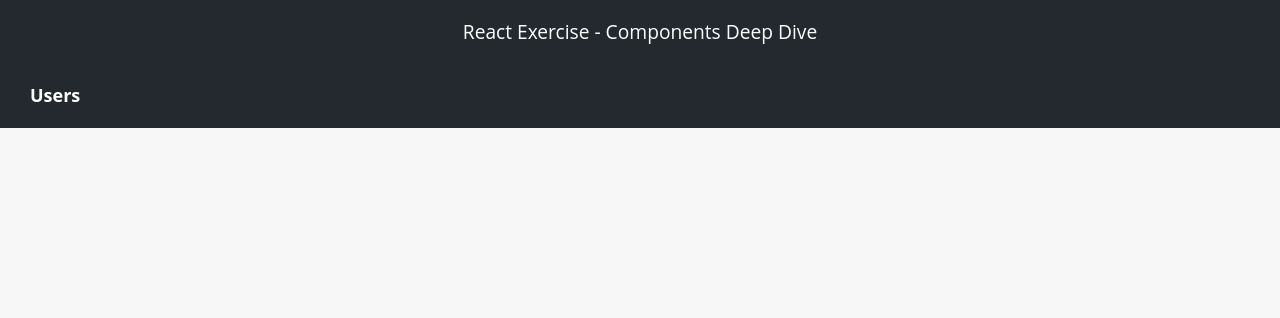
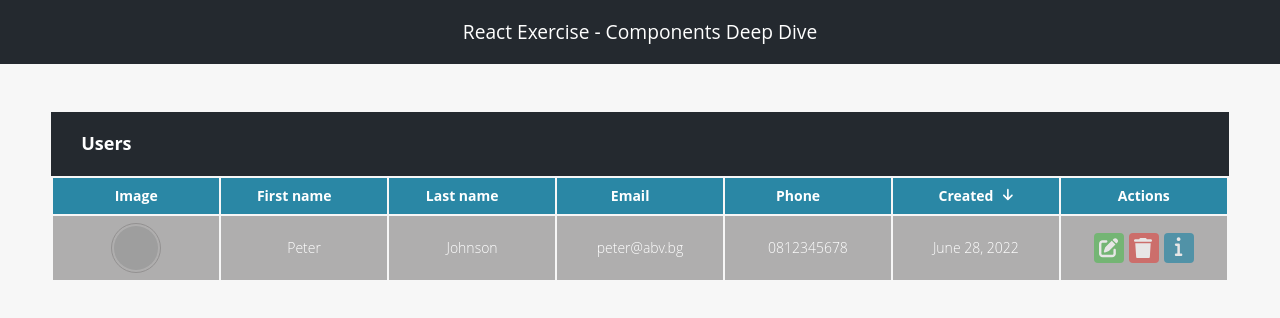
Before and after one commit to Vasilev-Stefan/React-02-Components-Deep-Dive, a React (Vite) app in the folder client/: page / in a window 1280 px wide. Shown: the top 318 px of the page. Built offline with nearby package versions, Linux system fonts and the light colour scheme; grey boxes are pictures that could not be loaded.

Commit message:
Add Table component

```diff
--- a/client/src/App.jsx
+++ b/client/src/App.jsx
@@ -1,14 +1,17 @@
 import { Header } from "./components/Header.jsx";
 import { Search } from "./components/Search.jsx";
+import { Table } from "./components/Table.jsx";
 
 function App() {
 
   return (
     <>
       <Header />
-      <div>
+      <main class="main">
         <Search />
-      </div>
+
+        <Table />
+      </main>
     </>
   )
 }
--- /dev/null
+++ b/client/src/components/Table.jsx
@@ -0,0 +1,64 @@
+import { UserList } from "./UserList.jsx";
+
+export function Table() {
+    return (
+        <table className="table">
+          <thead>
+            <tr>
+              <th>
+                Image
+              </th>
+              <th>
+                First name<svg aria-hidden="true" focusable="false" data-prefix="fas" data-icon="arrow-down"
+                  className="icon svg-inline--fa fa-arrow-down Table_icon__+HHgn" role="img"
+                  xmlns="http://www.w3.org/2000/svg" viewBox="0 0 384 512">
+                  <path fill="currentColor"
+                    d="M374.6 310.6l-160 160C208.4 476.9 200.2 480 192 480s-16.38-3.125-22.62-9.375l-160-160c-12.5-12.5-12.5-32.75 0-45.25s32.75-12.5 45.25 0L160 370.8V64c0-17.69 14.33-31.1 31.1-31.1S224 46.31 224 64v306.8l105.4-105.4c12.5-12.5 32.75-12.5 45.25 0S387.1 298.1 374.6 310.6z">
+                  </path>
+                </svg>
+              </th>
+              <th>
+                Last name<svg aria-hidden="true" focusable="false" data-prefix="fas" data-icon="arrow-down"
+                  className="icon svg-inline--fa fa-arrow-down Table_icon__+HHgn" role="img"
+                  xmlns="http://www.w3.org/2000/svg" viewBox="0 0 384 512">
+                  <path fill="currentColor"
+                    d="M374.6 310.6l-160 160C208.4 476.9 200.2 480 192 480s-16.38-3.125-22.62-9.375l-160-160c-12.5-12.5-12.5-32.75 0-45.25s32.75-12.5 45.25 0L160 370.8V64c0-17.69 14.33-31.1 31.1-31.1S224 46.31 224 64v306.8l105.4-105.4c12.5-12.5 32.75-12.5 45.25 0S387.1 298.1 374.6 310.6z">
+                  </path>
+                </svg>
+              </th>
+              <th>
+                Email<svg className={'icon' + ' svg-inline--fa fa-arrow-down Table_icon__+HHgn'} aria-hidden="true" focusable="false" data-prefix="fas" data-icon="arrow-down" role="img" xmlns="http://www.w3.org/2000/svg"
+                  viewBox="0 0 384 512">
+                  <path fill="currentColor"
+                    d="M374.6 310.6l-160 160C208.4 476.9 200.2 480 192 480s-16.38-3.125-22.62-9.375l-160-160c-12.5-12.5-12.5-32.75 0-45.25s32.75-12.5 45.25 0L160 370.8V64c0-17.69 14.33-31.1 31.1-31.1S224 46.31 224 64v306.8l105.4-105.4c12.5-12.5 32.75-12.5 45.25 0S387.1 298.1 374.6 310.6z">
+                  </path>
+                </svg>
+              </th>
+              <th>
+                Phone<svg aria-hidden="true" focusable="false" data-prefix="fas" data-icon="arrow-down"
+                  className="icon svg-inline--fa fa-arrow-down Table_icon__+HHgn" role="img"
+                  xmlns="http://www.w3.org/2000/svg" viewBox="0 0 384 512">
+                  <path fill="currentColor"
+                    d="M374.6 310.6l-160 160C208.4 476.9 200.2 480 192 480s-16.38-3.125-22.62-9.375l-160-160c-12.5-12.5-12.5-32.75 0-45.25s32.75-12.5 45.25 0L160 370.8V64c0-17.69 14.33-31.1 31.1-31.1S224 46.31 224 64v306.8l105.4-105.4c12.5-12.5 32.75-12.5 45.25 0S387.1 298.1 374.6 310.6z">
+                  </path>
+                </svg>
+              </th>
+              <th>
+                Created
+                <svg aria-hidden="true" focusable="false" data-prefix="fas" data-icon="arrow-down"
+                  className="icon active-icon svg-inline--fa fa-arrow-down Table_icon__+HHgn" role="img"
+                  xmlns="http://www.w3.org/2000/svg" viewBox="0 0 384 512">
+                  <path fill="currentColor"
+                    d="M374.6 310.6l-160 160C208.4 476.9 200.2 480 192 480s-16.38-3.125-22.62-9.375l-160-160c-12.5-12.5-12.5-32.75 0-45.25s32.75-12.5 45.25 0L160 370.8V64c0-17.69 14.33-31.1 31.1-31.1S224 46.31 224 64v306.8l105.4-105.4c12.5-12.5 32.75-12.5 45.25 0S387.1 298.1 374.6 310.6z">
+                  </path>
+                </svg>
+              </th>
+              <th>Actions</th>
+            </tr>
+          </thead>
+          <tbody>
+            <UserList />
+          </tbody>
+        </table>
+    )
+}
--- /dev/null
+++ b/client/src/components/UserList.jsx
@@ -0,0 +1,44 @@
+export function UserList() {
+    return (
+        <tr>
+              <td>
+                <img src="https://cdn.pixabay.com/photo/2015/10/05/22/37/blank-profile-picture-973460__340.png"
+                  alt="Peter's profile" className="image" />
+              </td>
+              <td>Peter</td>
+              <td>Johnson</td>
+              <td>peter@abv.bg</td>
+              <td>0812345678</td>
+              <td>June 28, 2022</td>
+
+              <td className="actions">
+                <button className="btn edit-btn" title="Edit">
+                  <svg aria-hidden="true" focusable="false" data-prefix="fas" data-icon="pen-to-square"
+                    className="svg-inline--fa fa-pen-to-square" role="img" xmlns="http://www.w3.org/2000/svg"
+                    viewBox="0 0 532 512">
+                    <path fill="currentColor"
+                      d="M490.3 40.4C512.2 62.27 512.2 97.73 490.3 119.6L460.3 149.7L362.3 51.72L392.4 21.66C414.3-.2135 449.7-.2135 471.6 21.66L490.3 40.4zM172.4 241.7L339.7 74.34L437.7 172.3L270.3 339.6C264.2 345.8 256.7 350.4 248.4 353.2L159.6 382.8C150.1 385.6 141.5 383.4 135 376.1C128.6 370.5 126.4 361 129.2 352.4L158.8 263.6C161.6 255.3 166.2 247.8 172.4 241.7V241.7zM192 63.1C209.7 63.1 224 78.33 224 95.1C224 113.7 209.7 127.1 192 127.1H96C78.33 127.1 64 142.3 64 159.1V416C64 433.7 78.33 448 96 448H352C369.7 448 384 433.7 384 416V319.1C384 302.3 398.3 287.1 416 287.1C433.7 287.1 448 302.3 448 319.1V416C448 469 405 512 352 512H96C42.98 512 0 469 0 416V159.1C0 106.1 42.98 63.1 96 63.1H192z">
+                    </path>
+                  </svg>
+                </button>
+                <button className="btn delete-btn" title="Delete">
+                  <svg aria-hidden="true" focusable="false" data-prefix="fas" data-icon="trash"
+                    className="svg-inline--fa fa-trash" role="img" xmlns="http://www.w3.org/2000/svg" viewBox="0 0 498 512">
+                    <path fill="currentColor"
+                      d="M135.2 17.69C140.6 6.848 151.7 0 163.8 0H284.2C296.3 0 307.4 6.848 312.8 17.69L320 32H416C433.7 32 448 46.33 448 64C448 81.67 433.7 96 416 96H32C14.33 96 0 81.67 0 64C0 46.33 14.33 32 32 32H128L135.2 17.69zM394.8 466.1C393.2 492.3 372.3 512 346.9 512H101.1C75.75 512 54.77 492.3 53.19 466.1L31.1 128H416L394.8 466.1z">
+                    </path>
+                  </svg>
+                </button>
+                <button className="btn info-btn" title="Info">
+                  <svg aria-hidden="true" focusable="false" data-prefix="fas" data-icon="info"
+                    className="svg-inline--fa fa-info" role="img" xmlns="http://www.w3.org/2000/svg"
+                    viewBox="-150 0 512 612">
+                    <path fill="currentColor"
+                      d="M160 448h-32V224c0-17.69-14.33-32-32-32L32 192c-17.67 0-32 14.31-32 32s14.33 31.1 32 31.1h32v192H32c-17.67 0-32 14.31-32 32s14.33 32 32 32h128c17.67 0 32-14.31 32-32S177.7 448 160 448zM96 128c26.51 0 48-21.49 48-48S122.5 32.01 96 32.01s-48 21.49-48 48S69.49 128 96 128z">
+                    </path>
+                  </svg>
+                </button>
+              </td>
+            </tr>
+    )
+}
```
